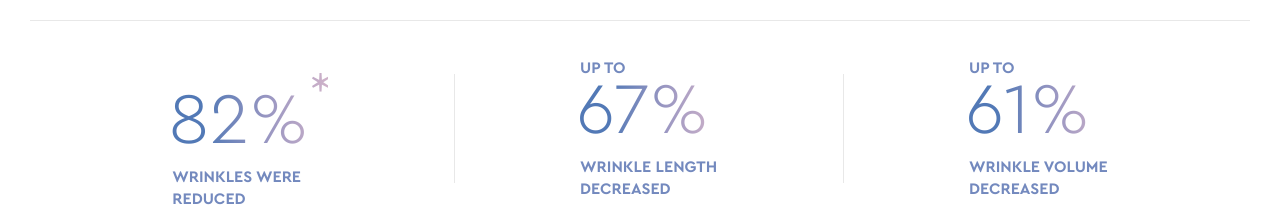
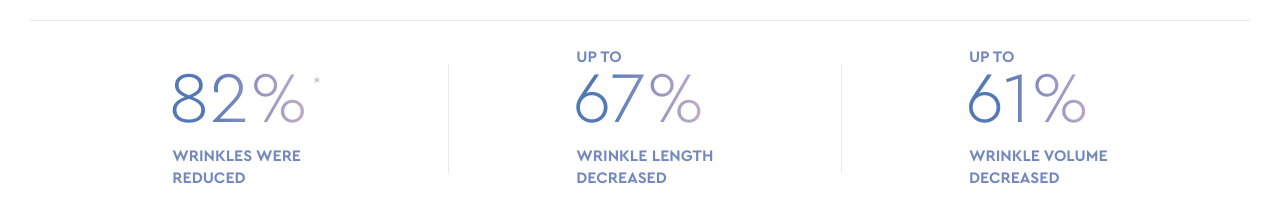
Before and after one commit to nivanown/sleep_and_glow, a plain HTML site: page index.html in a window 1280 px wide. Shown: the part 377-584 px from the top of the page. Drawn offline with nearby package versions, Linux system fonts and the light colour scheme.

Commit message:
Add files via upload

```diff
--- a/index.html
+++ b/index.html
@@ -31,7 +31,7 @@
                     <div class="advantages">
                         <div class="advantages__item">
                             <div class="advantages__content advantages__content--with-top-padding">
-                                <span class="advantages__number">82%<sup>*</sup></span>
+                                <span class="advantages__number">82%<span>*</span></span>
                                 <span class="advantages__sm-text">Wrinkles were<br> reduced</span>
                             </div>
                         </div>
```
